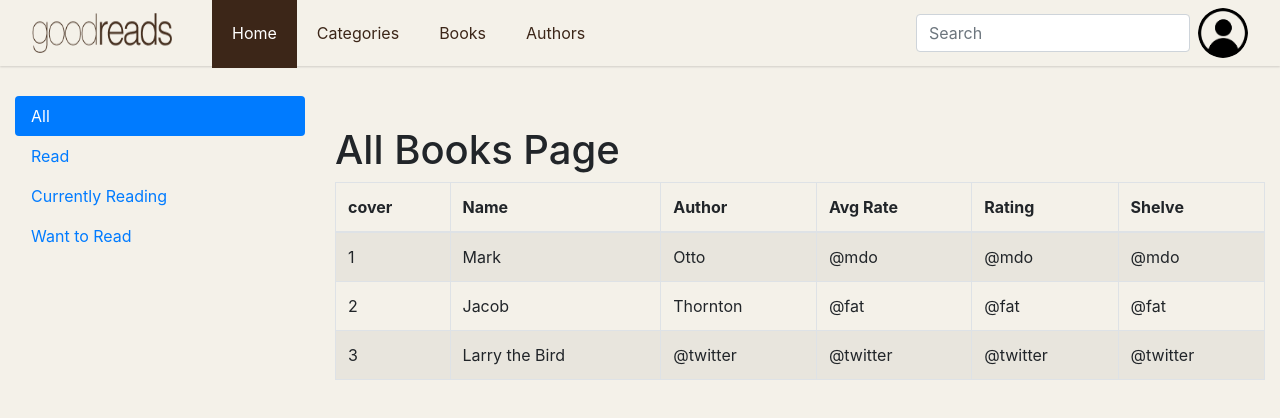
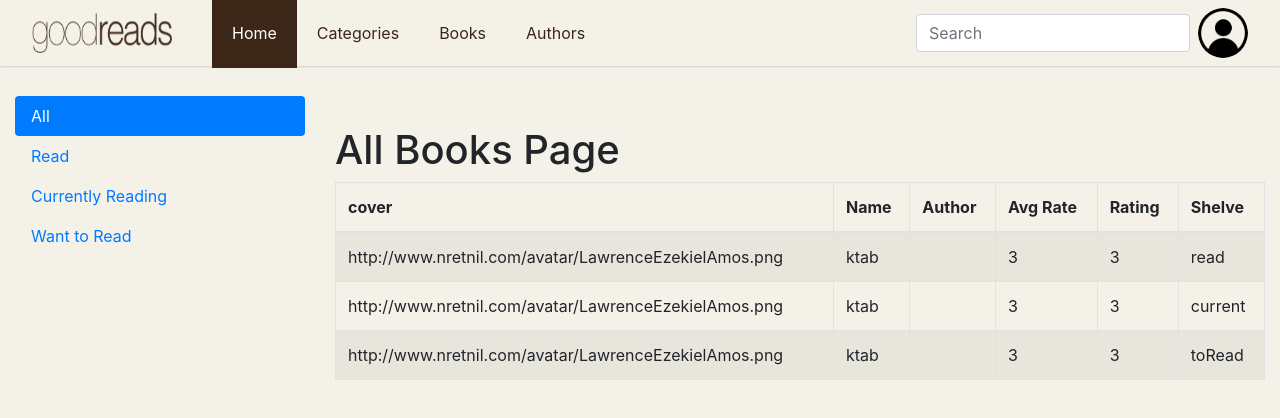
Before and after one commit to AhmedElshall/goodreads, a React (Create React App) app: page / in a window 1280 px wide. Both pictures are taken after a click on the button "Sign in". Shown: the top 418 px of the page. Built offline with nearby package versions, Linux system fonts and the light colour scheme.

Commit message:
home page2

```diff
--- /dev/null
+++ b/src/Pages/User/Authors/AuthorItem.js
@@ -0,0 +1,17 @@
+import React from "react";
+
+//! component
+import Navbar from "../../../components/Navbar/Navbar";
+
+const authorItem = props => {
+  return (
+    <>
+      <Navbar />
+      <main className="main-padding">
+        <h1>Book Item Page</h1>
+      </main>
+    </>
+  );
+};
+
+export default authorItem;
--- /dev/null
+++ b/src/Pages/User/Books/BookItem.js
@@ -0,0 +1,17 @@
+import React from "react";
+
+//! component
+import Navbar from "../../../components/Navbar/Navbar";
+
+const bookItem = props => {
+  return (
+    <>
+      <Navbar />
+      <main className="main-padding">
+        <h1>Book Item Page</h1>
+      </main>
+    </>
+  );
+};
+
+export default bookItem;
--- /dev/null
+++ b/src/Pages/User/Categories/CategoryItem.js
@@ -0,0 +1,11 @@
+import React from "react";
+
+const categoryItem = props => {
+  return (
+    <div>
+      <h1>Book Item Page</h1>
+    </div>
+  );
+};
+
+export default categoryItem;
--- a/src/Pages/User/HomePage/HomePage.js
+++ b/src/Pages/User/HomePage/HomePage.js
@@ -6,22 +6,37 @@
 
 //! Pages
 import Categories from "../Categories/Categories";
+import CategoryItem from "../Categories/CategoryItem";
 import Books from "../Books/Books";
+import BookItem from "../Books/BookItem";
 import Authors from "../Authors/Authors";
+import AuthorItem from "../Authors/AuthorItem";
 
-//! components
-// import Navbar from "../../../components/Navbar/Navbar";
+// import LoginPage from "../LoginPage/LoginPage";
 
 const homePage = props => {
   return (
     <BrowserRouter>
       <React.Fragment>
         <Switch>
-          {/* <Redirect from="/" to="/home" exact /> */}
           <Route path="/" exact component={User} />
-          <Route path="/categories" component={Categories} />
-          <Route path="/books" component={Books} />
-          <Route path="/authors" component={Authors} />
+          {/* <Route
+            exact
+            path="/"
+            render={() => (true ? <User /> : <LoginPage />)}
+          /> */}
+          {/* <Route path="/categories/:categoryId" component={CategoryItem} /> */}
+          <Route path="/categories" exact component={Categories} />
+          <Route
+            path="/categories/:categoryId"
+            render={() => <CategoryItem />}
+          />
+          {/* <Route path="/books/:bookId" component={BookItem} /> */}
+          <Route path="/books" exact component={Books} />
+          <Route path="/books/:bookId" render={() => <BookItem />} />
+          <Route path="/authors" exact component={Authors} />
+          <Route path="/authors/:authorId" render={() => <AuthorItem />} />
+          {/* <Route path="/authors/:authorId" component={AuthorItem} /> */}
         </Switch>
       </React.Fragment>
     </BrowserRouter>
--- a/src/components/Navbar/Navbar.js
+++ b/src/components/Navbar/Navbar.js
@@ -11,7 +11,7 @@
     <>
       <header className="main-nav">
         <Navbar variant="light" expand="md">
-          <Navbar.Brand href="#home" className="main-nav__logo">
+          <Navbar.Brand className="main-nav__logo">
             <NavLink to="/" exact>
               <img
                 src={logo}
--- a/src/components/Navbar/Navbar.scss
+++ b/src/components/Navbar/Navbar.scss
@@ -41,6 +41,7 @@
       &.active {
         color: #fff;
         background-color: #3c2618;
+        transition: all 0.2s ease-in-out;
       }
     }
     &__collapsed {
--- a/src/components/UserPages/Blocks/Block/Block.js
+++ b/src/components/UserPages/Blocks/Block/Block.js
@@ -1,6 +1,6 @@
 import React from "react";
 import { Col } from "react-bootstrap";
-
+import { Link } from "react-router-dom";
 import styles from "./Block.module.scss";
 
 const Block = props => {
@@ -14,11 +14,23 @@
           height="150"
         />
         {/* <a href="#"> */}
-        <p>{props.bookName}</p>
-        {/* </a> */}
-        {/* <a href="#"> */}
-        <p>{props.auther}</p>
-        {/* </a> */}
+        <Link
+          to={{
+            pathname: "/books/:bookId"
+            // search: '?sort=name',
+            // hash: '#the-hash',
+            // state: { fromDashboard: true }
+          }}
+        >
+          <p>book</p>
+        </Link>
+        <Link
+          to={{
+            pathname: "/authors/:authorId"
+          }}
+        >
+          <p>author</p>
+        </Link>
       </div>
     </Col>
   );
--- /dev/null
+++ b/src/components/UserPages/BooksTable/BookItem/BookItem.js
@@ -0,0 +1,16 @@
+import React from "react";
+
+const BookItem = props => {
+  return (
+    <tr>
+      <td>{props.cover}</td>
+      <td>{props.name}</td>
+      <td>{props.author}</td>
+      <td>{props.avgRate}</td>
+      <td>{props.rating}</td>
+      <td>{props.shelve}</td>
+    </tr>
+  );
+};
+
+export default BookItem;
--- a/src/components/UserPages/BooksTable/BooksTable.js
+++ b/src/components/UserPages/BooksTable/BooksTable.js
@@ -1,4 +1,4 @@
-import React from "react";
+import React, { Component } from "react";
 import { Tab, Container, Row, Col } from "react-bootstrap";
 
 //! components
@@ -7,7 +7,50 @@
 
 import styles from "./BooksTable.module.scss";
 
-const booksTable = props => {
+class booksTable extends Component {
+  state = {
+    books: [
+      {
+        cover: "http://www.nretnil.com/avatar/LawrenceEzekielAmos.png",
+        name: "ktab",
+        author: "",
+        avgRate: 3,
+        rating: 5,
+        shelve: "read"
+      },
+      {
+        cover: "http://www.nretnil.com/avatar/LawrenceEzekielAmos.png",
+        name: "ktab",
+        author: "",
+        avgRate: 3,
+        rating: 5,
+        shelve: "current"
+      },
+      {
+        cover: "http://www.nretnil.com/avatar/LawrenceEzekielAmos.png",
+        name: "ktab",
+        author: "",
+        avgRate: 3,
+        rating: 5,
+        shelve: "toRead"
+      }
+    ],
+    bookState: "all"
+  };
+  allBooks = () => {
+    this.setState({ bookState: "all" });
+  };
+  read = () => {
+    this.setState({ bookState: "read" });
+  };
+  currentlyRead = () => {
+    this.setState({ bookState: "current" });
+  };
+  toRead = () => {
+    this.setState({ bookState: "toRead" });
+  };
+
+  render() {
     return (
       <div className={styles.Tabs}>
         <Container fluid>
@@ -16,10 +59,10 @@
               <Col sm={3}>
                 {/* //! */}
                 <SideBar
-                allBooks={props.allBooks}
-                read={props.read}
-                currentlyRead={props.currentlyRead}
-                toRead={props.toRead}
+                  allBooks={this.allBooks}
+                  read={this.read}
+                  currentlyRead={this.currentlyRead}
+                  toRead={this.toRead}
                 />
               </Col>
               <Col sm={9}>
@@ -27,25 +70,37 @@
                   <Tab.Pane eventKey="first">
                     <h1>All Books Page</h1>
                     {/* //! */}
-                  <TableStructure />
+                    <TableStructure
+                      books={[...this.state.books]}
+                      bookState={this.state.bookState}
+                    />
                   </Tab.Pane>
 
                   <Tab.Pane eventKey="second">
                     <h1>Read Page</h1>
                     {/* //! */}
-                  <TableStructure />
+                    <TableStructure
+                      books={[...this.state.books]}
+                      bookState={this.state.bookState}
+                    />
                   </Tab.Pane>
 
                   <Tab.Pane eventKey="third">
                     <h1>Currently Reading Page</h1>
                     {/* //! */}
-                  <TableStructure />
+                    <TableStructure
+                      books={[...this.state.books]}
+                      bookState={this.state.bookState}
+                    />
                   </Tab.Pane>
 
                   <Tab.Pane eventKey="fourth">
                     <h1>Want to Read Page</h1>
                     {/* //! */}
-                  <TableStructure />
+                    <TableStructure
+                      books={[...this.state.books]}
+                      bookState={this.state.bookState}
+                    />
                   </Tab.Pane>
                 </Tab.Content>
               </Col>
@@ -54,7 +109,8 @@
         </Container>
       </div>
     );
-};
+  }
+}
 
 export default booksTable;
 
--- a/src/components/UserPages/BooksTable/TableStructure/Table.js
+++ b/src/components/UserPages/BooksTable/TableStructure/Table.js
@@ -1,7 +1,14 @@
 import React from "react";
 import { Table } from "react-bootstrap";
 
-const table = () => {
+import BookItem from "../BookItem/BookItem";
+
+const table = props => {
+  let renderedBooks = [];
+  renderedBooks =
+    props.bookState === "all"
+      ? [...props.books]
+      : props.books.filter(book => book.shelve === props.bookState);
   return (
     <Table striped bordered hover>
       <thead>
@@ -15,30 +22,17 @@
         </tr>
       </thead>
       <tbody>
-        <tr>
-          <td>1</td>
-          <td>Mark</td>
-          <td>Otto</td>
-          <td>@mdo</td>
-          <td>@mdo</td>
-          <td>@mdo</td>
-        </tr>
-        <tr>
-          <td>2</td>
-          <td>Jacob</td>
-          <td>Thornton</td>
-          <td>@fat</td>
-          <td>@fat</td>
-          <td>@fat</td>
-        </tr>
-        <tr>
-          <td>3</td>
-          <td>Larry the Bird</td>
-          <td>@twitter</td>
-          <td>@twitter</td>
-          <td>@twitter</td>
-          <td>@twitter</td>
-        </tr>
+        {renderedBooks.map((book, index) => (
+          <BookItem
+            key={index.toString()}
+            cover={book.cover}
+            name={book.name}
+            author={book.author}
+            avgRate={book.avgRate}
+            rating={book.avgRate}
+            shelve={book.shelve}
+          />
+        ))}
       </tbody>
     </Table>
   );
```
Also changed, not shown: src/containers/User/User.js (+61 -61 lines). Lines whose indentation alone changed are shown as unchanged.
